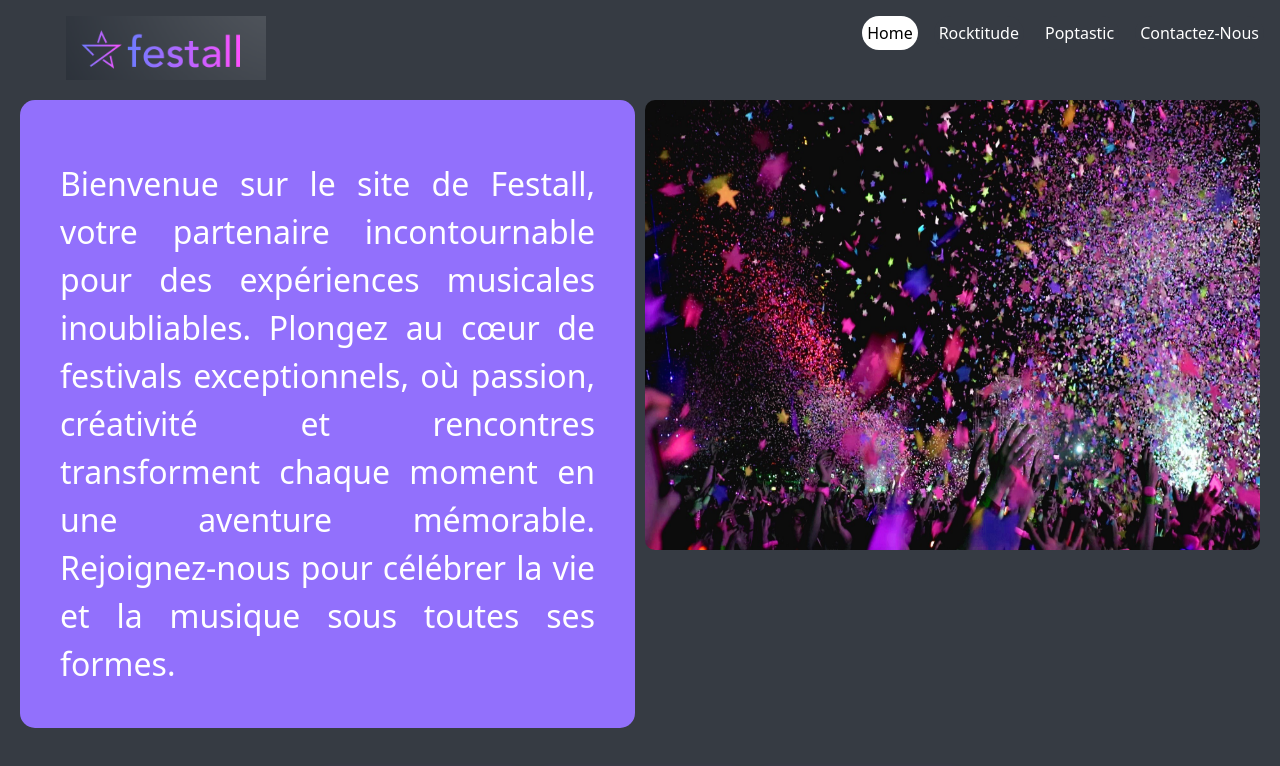
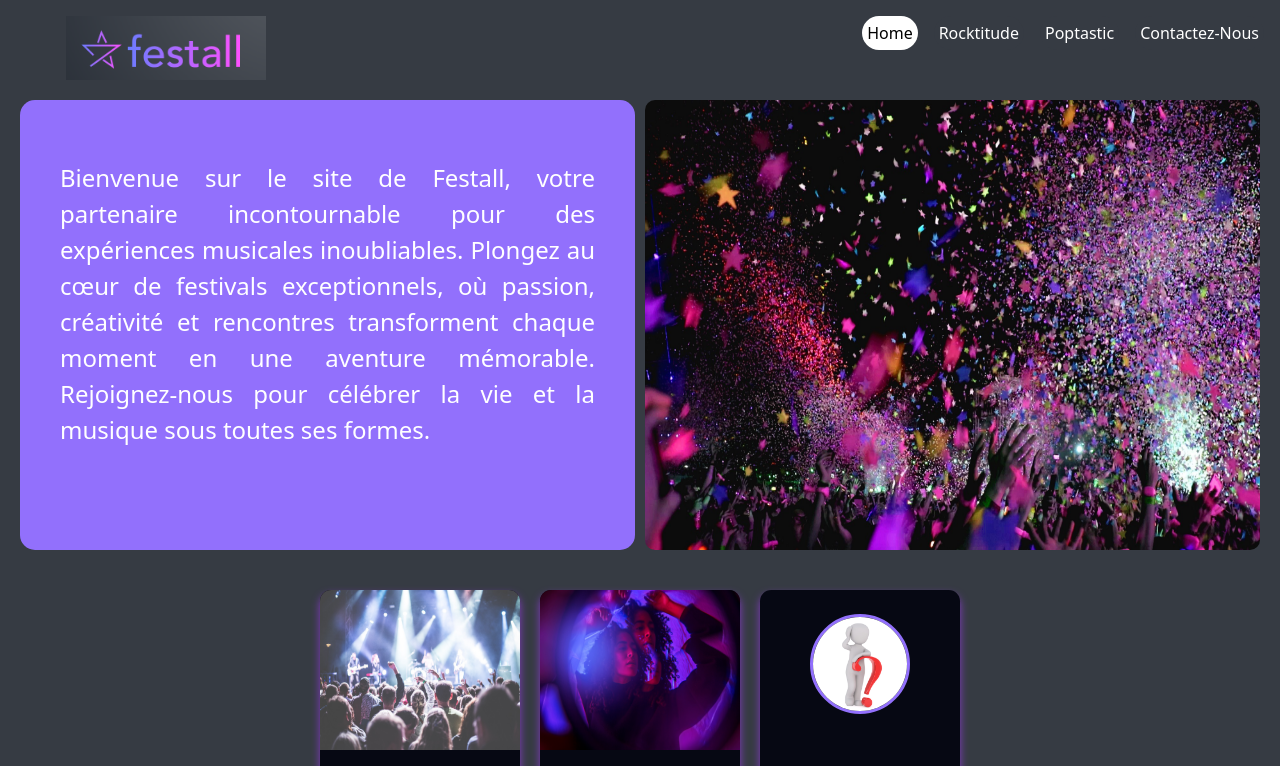
Before and after one commit to HaZy009/projetEvent, a Next.js app: page / in a window 1280 px wide. Shown: the top 766 px of the page. Built offline with nearby package versions, Linux system fonts and the light colour scheme.

Commit message:
texte description home plus petit

```diff
--- a/src/components/templatePage/templatePage.module.css
+++ b/src/components/templatePage/templatePage.module.css
@@ -17,7 +17,7 @@
 }
 
 .description {
-  font-size: 2rem;
+  font-size: 1.5rem;
   margin: 40px;
   text-align: justify;
 }
@@ -43,7 +43,7 @@
   }
 
   .description {
-    font-size: 1.5rem;
+    font-size: 0.5rem;
     margin: 20px;
   }
 }
```
